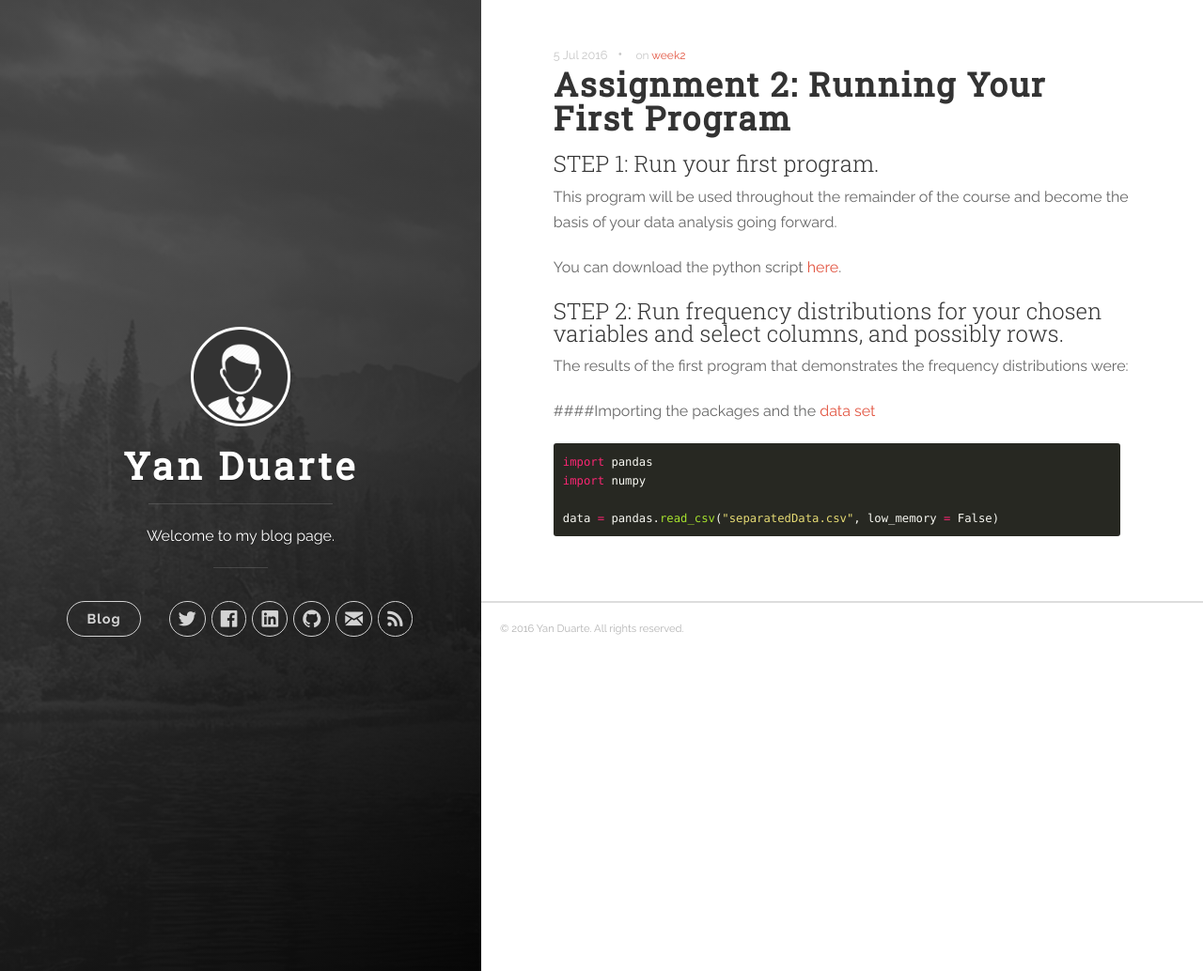
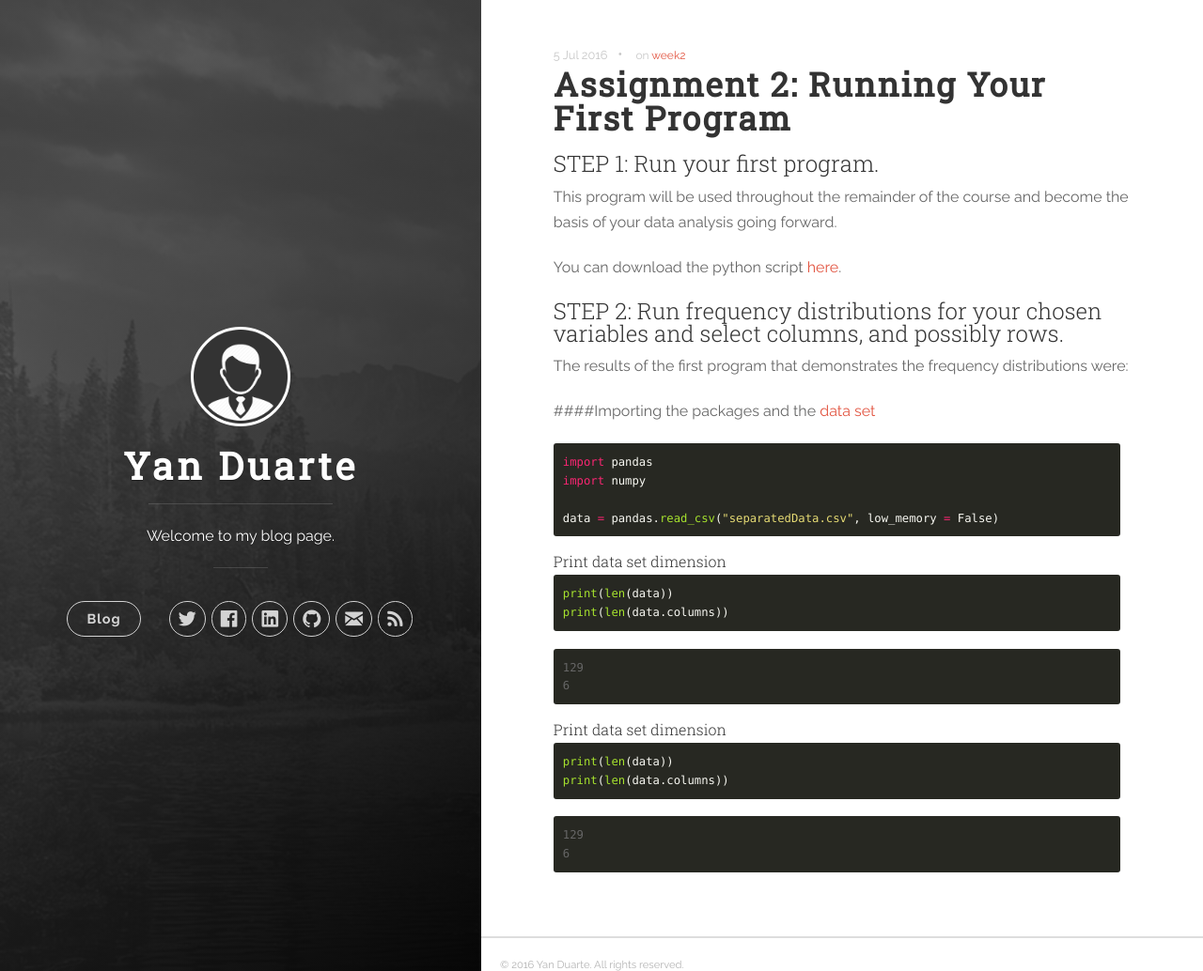
Before and after one commit to yan-duarte/yan-duarte.github.io, a Jekyll site: the page built from _posts/2016-07-05-Assignment2.md, in a window 1280 px wide and 1034 px high. Shown: the whole window at 94% size. Built offline with Jekyll 4.4.1, drawn with Linux system fonts in a browser that asks for light colours; nearby versions of some CDN libraries.

Commit message:
Updated 2016-07-05-Assignment2.md

````diff
--- a/_posts/2016-07-05-Assignment2.md
+++ b/_posts/2016-07-05-Assignment2.md
@@ -27,3 +27,23 @@ import numpy
 
 data = pandas.read_csv("separatedData.csv", low_memory = False)
 ```
+
+#### Print data set dimension
+```python
+print(len(data))
+print(len(data.columns))
+```
+```
+129
+6
+```
+
+#### Print data set dimension
+```python
+print(len(data))
+print(len(data.columns))
+```
+```
+129
+6
+```
````
